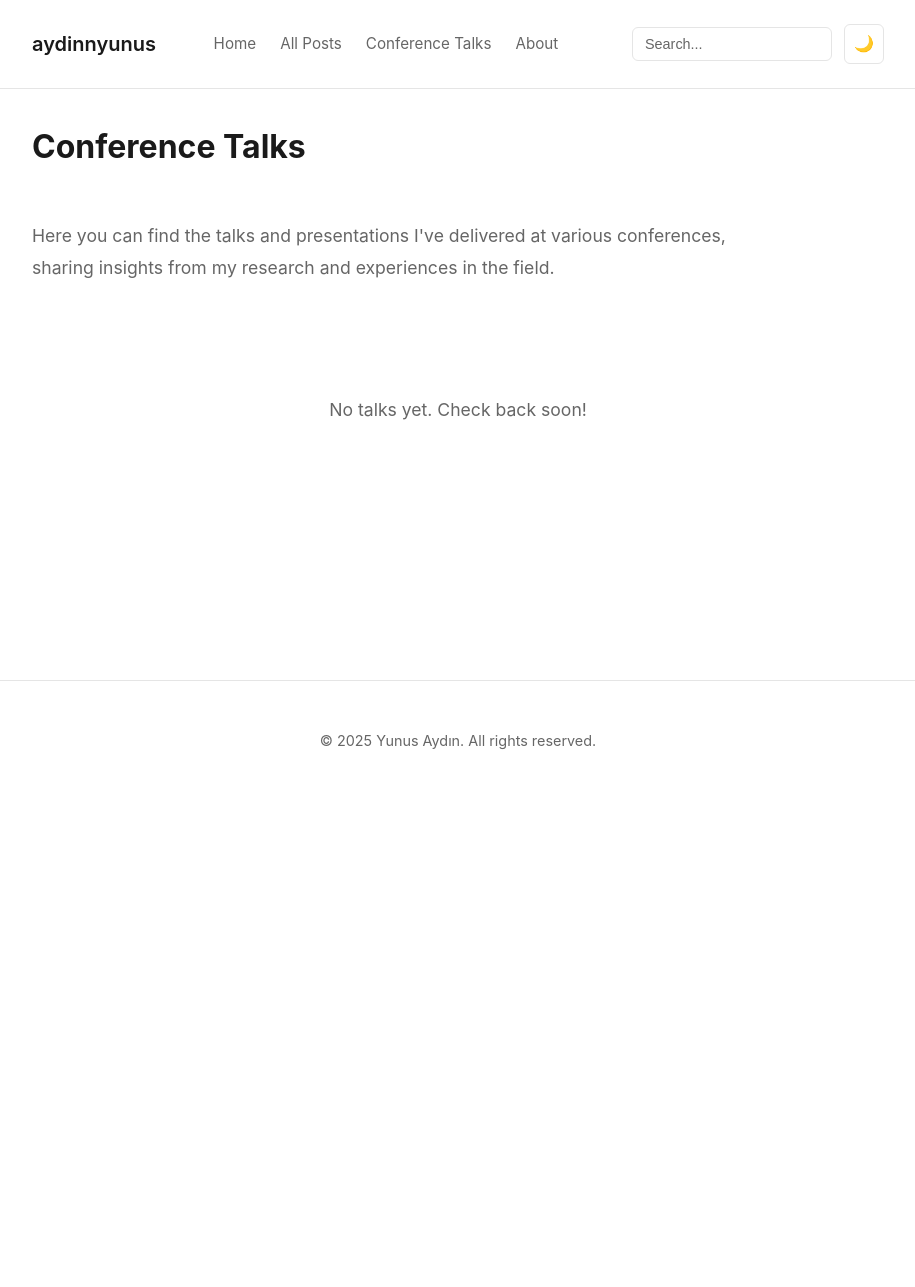
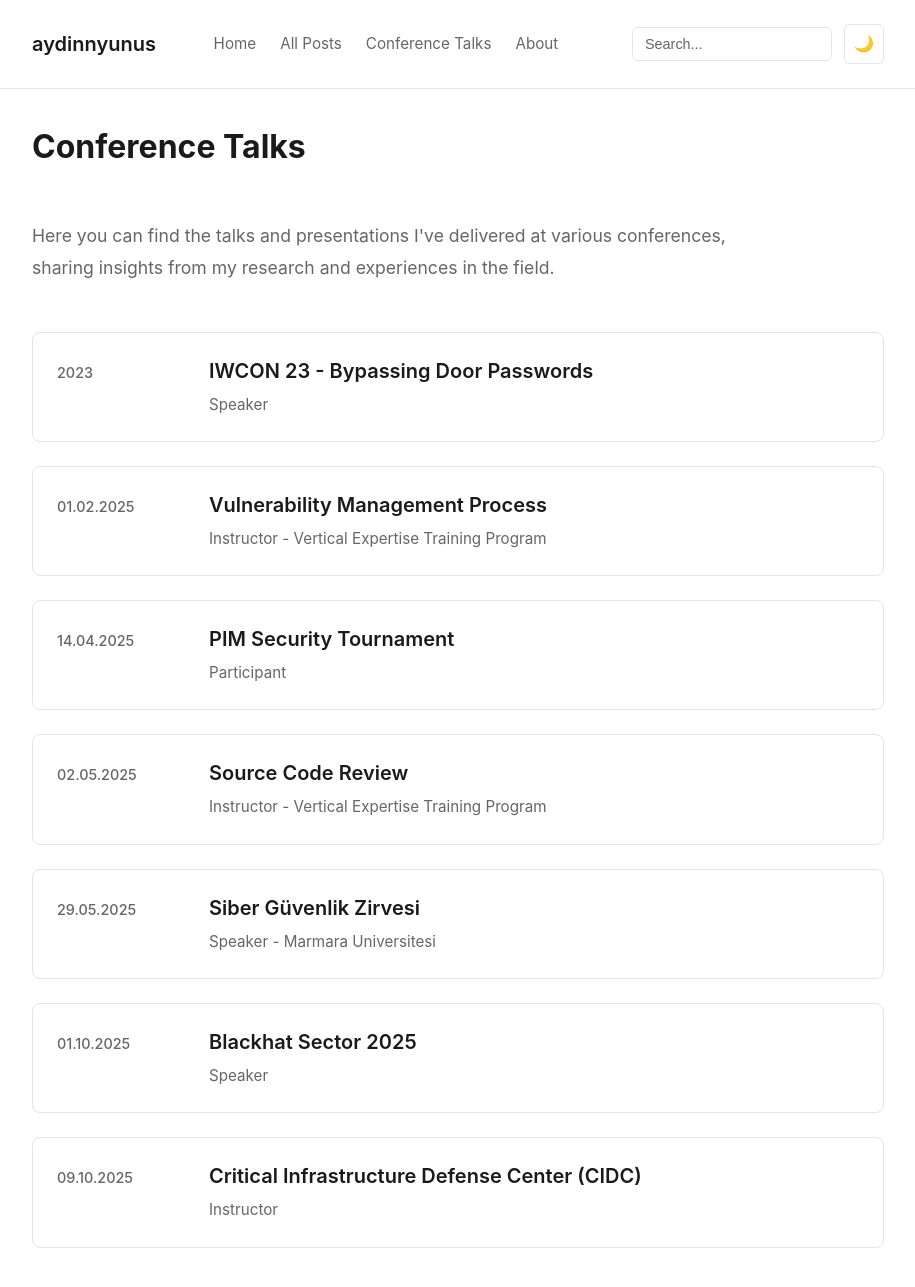
Before and after one commit to aydinnyunus/aydinnyunus.github.io, a Jekyll site: the page built from talks.html, in a window 1280 px wide and 1400 px high. Shown: the top 1287 px of the window, without its empty margins (182-1097 px from the left). Built offline with Jekyll 4.4.1, drawn with Linux system fonts in a browser that asks for light colours.

Commit message:
Add conference talks and events to Talks page

```diff
--- a/assets/css/main.css
+++ b/assets/css/main.css
@@ -638,6 +638,64 @@ body {
   max-width: 700px;
 }
 
+.talks-container {
+  display: flex;
+  flex-direction: column;
+  gap: 1.5rem;
+}
+
+.talk-item {
+  display: flex;
+  gap: 2rem;
+  padding: 1.5rem;
+  border: 1px solid var(--border-color);
+  border-radius: 8px;
+  background-color: var(--card-bg);
+  transition: all 0.3s ease;
+}
+
+.talk-item:hover {
+  border-color: var(--link-color);
+  box-shadow: 0 4px 12px var(--shadow);
+  transform: translateY(-2px);
+}
+
+.talk-date {
+  min-width: 120px;
+  font-size: 0.9rem;
+  color: var(--text-secondary);
+  font-weight: 500;
+  padding-top: 0.25rem;
+}
+
+.talk-content {
+  flex: 1;
+}
+
+.talk-title {
+  font-size: 1.25rem;
+  font-weight: 600;
+  color: var(--text-color);
+  margin-bottom: 0.5rem;
+  line-height: 1.4;
+}
+
+.talk-title a {
+  color: var(--text-color);
+  text-decoration: none;
+  transition: color 0.3s ease;
+}
+
+.talk-title a:hover {
+  color: var(--link-color);
+}
+
+.talk-role {
+  font-size: 0.95rem;
+  color: var(--text-secondary);
+  margin: 0;
+}
+
 .empty-state {
   text-align: center;
   color: var(--text-secondary);
@@ -742,6 +800,15 @@ body {
   .post-link {
     font-size: 1.25rem;
   }
+
+  .talk-item {
+    flex-direction: column;
+    gap: 1rem;
+  }
+
+  .talk-date {
+    min-width: auto;
+  }
 }
 
 @media (max-width: 480px) {
--- a/talks.html
+++ b/talks.html
@@ -8,6 +8,67 @@ title: Conference Talks
 
   <div class="talks-list">
     <p class="talks-intro">Here you can find the talks and presentations I've delivered at various conferences, sharing insights from my research and experiences in the field.</p>
-    <p class="empty-state">No talks yet. Check back soon!</p>
+
+    <div class="talks-container">
+      <div class="talk-item">
+        <div class="talk-date">2023</div>
+        <div class="talk-content">
+          <h3 class="talk-title">
+            <a href="https://www.youtube.com/watch?v=VVfT9rBdgUE" target="_blank" rel="noopener noreferrer">
+              IWCON 23 - Bypassing Door Passwords
+            </a>
+          </h3>
+          <p class="talk-role">Speaker</p>
+        </div>
+      </div>
+
+      <div class="talk-item">
+        <div class="talk-date">01.02.2025</div>
+        <div class="talk-content">
+          <h3 class="talk-title">Vulnerability Management Process</h3>
+          <p class="talk-role">Instructor - Vertical Expertise Training Program</p>
+        </div>
+      </div>
+
+      <div class="talk-item">
+        <div class="talk-date">14.04.2025</div>
+        <div class="talk-content">
+          <h3 class="talk-title">PIM Security Tournament</h3>
+          <p class="talk-role">Participant</p>
+        </div>
+      </div>
+
+      <div class="talk-item">
+        <div class="talk-date">02.05.2025</div>
+        <div class="talk-content">
+          <h3 class="talk-title">Source Code Review</h3>
+          <p class="talk-role">Instructor - Vertical Expertise Training Program</p>
+        </div>
+      </div>
+
+      <div class="talk-item">
+        <div class="talk-date">29.05.2025</div>
+        <div class="talk-content">
+          <h3 class="talk-title">Siber Güvenlik Zirvesi</h3>
+          <p class="talk-role">Speaker - Marmara Universitesi</p>
+        </div>
+      </div>
+
+      <div class="talk-item">
+        <div class="talk-date">01.10.2025</div>
+        <div class="talk-content">
+          <h3 class="talk-title">Blackhat Sector 2025</h3>
+          <p class="talk-role">Speaker</p>
+        </div>
+      </div>
+
+      <div class="talk-item">
+        <div class="talk-date">09.10.2025</div>
+        <div class="talk-content">
+          <h3 class="talk-title">Critical Infrastructure Defense Center (CIDC)</h3>
+          <p class="talk-role">Instructor</p>
+        </div>
+      </div>
+    </div>
   </div>
 </div>
```
